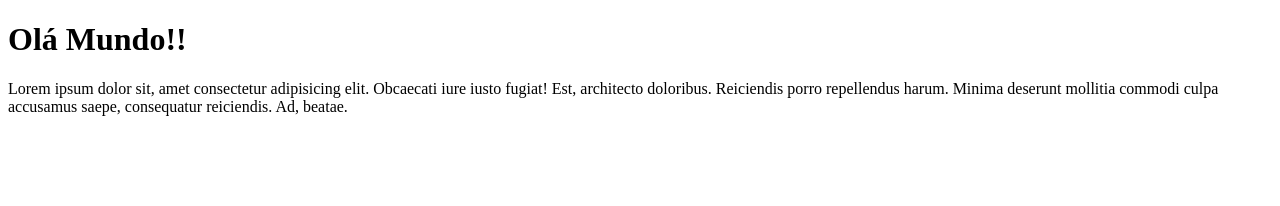
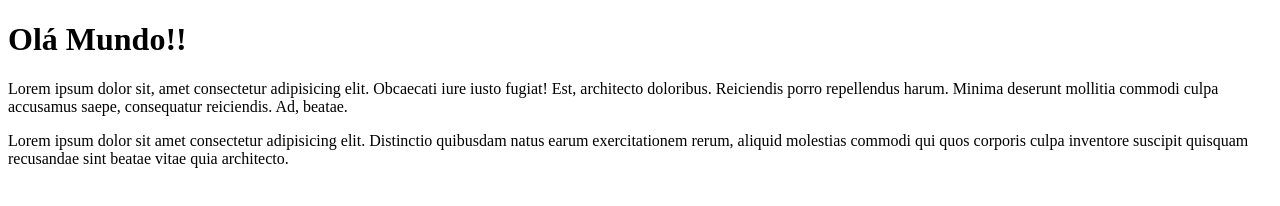
Before and after one commit to edimarlsf/Ola-Mundo, a plain HTML site: page site-exemplo/index.html in a window 1280 px wide. Drawn offline with Linux system fonts and the light colour scheme.

Commit message:
adicionei um parágrafo

```diff
--- a/site-exemplo/index.html
+++ b/site-exemplo/index.html
@@ -8,5 +8,6 @@
 <body>
     <h1>Olá Mundo!!</h1>
     <p>Lorem ipsum dolor sit, amet consectetur adipisicing elit. Obcaecati iure iusto fugiat! Est, architecto doloribus. Reiciendis porro repellendus harum. Minima deserunt mollitia commodi culpa accusamus saepe, consequatur reiciendis. Ad, beatae.</p>
+    <p>Lorem ipsum dolor sit amet consectetur adipisicing elit. Distinctio quibusdam natus earum exercitationem rerum, aliquid molestias commodi qui quos corporis culpa inventore suscipit quisquam recusandae sint beatae vitae quia architecto.</p>
 </body>
 </html>
```
